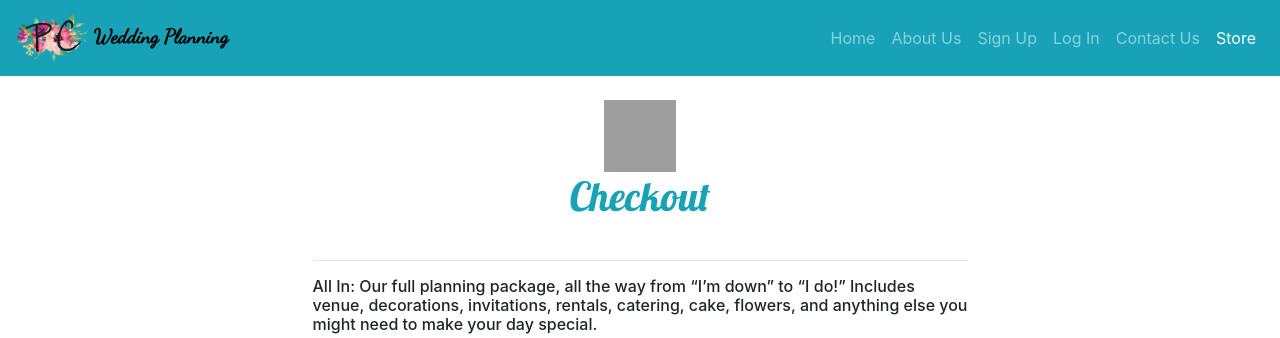
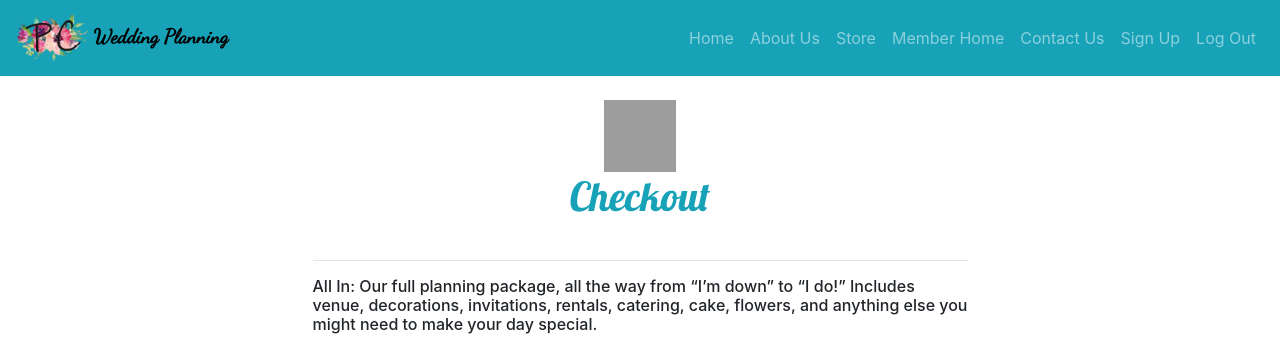
Before and after one commit to danielkeith116/ECT, a PHP site: page /ECT/checkoutview.php in a window 1280 px wide. Shown: the top 338 px of the page. Run offline with PHP 8.4, Linux system fonts and the light colour scheme; the visitor is signed in with stand-in values (Sample User, id 1); grey boxes are pictures that could not be loaded.

Commit message:
checkouts navbar

```diff
--- a/ECT/checkoutview.php
+++ b/ECT/checkoutview.php
@@ -49,24 +49,37 @@ if (!isset($_SESSION['email']))
       <li class="nav-item">
         <a class="nav-link" href="/ECT/about.php">About Us</a>
       </li>
-      <li class="nav-item ">
+	  <li class="nav-item">
+        <a class="nav-link" href="/ECT/store.php">Store</a>
+      </li>
+	  <?php if (isset($_SESSION['email'])) : ?>
+        <li class="nav-item">
+        <a class="nav-link" href="/ECT/memberHome.php">Member Home</a>
+        </li>
+		<?php endif; ?>
+	  <li class="nav-item">
+        <a class="nav-link" href="/ECT/contactusview.php">Contact Us</a>
+      </li>
+      <li class="nav-item">
         <a class="nav-link" href="/ECT/signup.php">Sign Up</a>
       </li>
-
-      <li class="nav-item">
+      </li>
+      <?php if (!isset($_SESSION['email'])) : ?>
+        <li class="nav-item">
         <a class="nav-link" href="/ECT/login.php">Log In</a>
+        </li>
+		<?php else : ?>
+		<li class="nav-item">
+        <a class="nav-link" href="/ECT/login.php">Log Out</a>
+        </li>
+		<?php endif; ?>
       </li>
 
-      <li class="nav-item">
-        <a class="nav-link" href="/ECT/contactusview.php">Contact Us</a>
-      </li>
-      <li class="nav-item active">
-        <a class="nav-link" href="/ECT/store.php">Store</a>
-      </li>
+
     </ul>
 
   </div>
-  </nav>
+</nav>
 <form class="form-signup" action="checkout.php" method="post">
   <div class="text-center mb-4">
     <img clas s="mb-4" src="https://stackpath.bootstrapcdn.com/bootstrap/4.3/assets/brand/bootstrap-solid.svg" alt="" width="72" height="72">
```
Also changed, not shown: ECT/XAview.php (+23 -10 lines).
